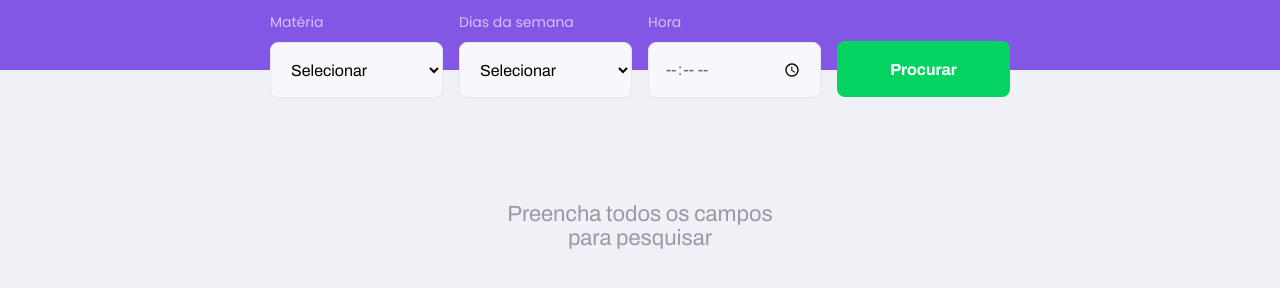
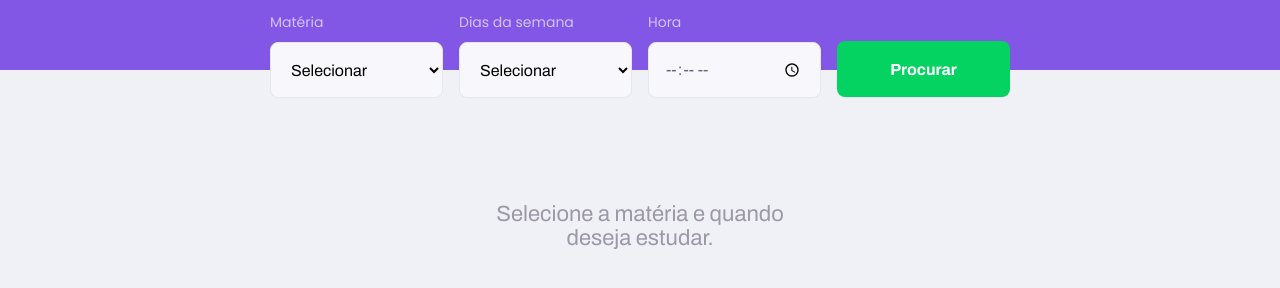
Before and after one commit to alexandrezardini/proffy, a React (Create React App) app: page /study in a window 1280 px wide. Shown: the part 270-558 px from the top of the page. Built offline with nearby package versions, Linux system fonts and the light colour scheme.

Commit message:
hooks for search state

```diff
--- a/src/pages/TeacherList/index.tsx
+++ b/src/pages/TeacherList/index.tsx
@@ -9,7 +9,7 @@ import './styles.css';
 import api from '../../services/api';
 
 function TeacherList() {
-  const [search, setSerch] = useState(['a']);
+  const [searchMessage, setSearchMessage] = useState('Selecione a matéria e quando deseja estudar.');
   const [teachers, setTeachers] = useState([]);
   const [subject, setSubject] = useState('');
   const [week_day, setWeekDay] = useState('');
@@ -17,35 +17,19 @@ function TeacherList() {
 
   async function searchTeachers(e: FormEvent) {
     e.preventDefault();
-    const response = await api.get('classes', {
-      params: { subject, week_day, time }
-    });
+    try {
+      const response = await api.get('classes', {
+        params: { subject, week_day, time }
+      });
 
-    setTeachers(response.data);
-    setSerch(teachers);
+      setTeachers(response.data);
+      setSearchMessage('Nenhum professor encontrado com sua pesquisa.');
+
+    } catch (e) {
+      setSearchMessage('Preencha todos os campos para pesquisar.')
+    }
   }
 
-  function checkSeachState() {
-    if (search.includes('a')) {
-      return (
-        <div className='empty-search'>
-          <h1 className='title-empty-list'>Preencha todos os campos para pesquisar</h1>
-        </div>
-      );
-    } else if (teachers.length > 0) {
-      return teachers.map((teacher: Teacher) => (
-        <TeacherItem key={teacher.id} teacher={teacher} />
-      ));
-    }
-
-    return (
-      <div className='empty-search'>
-        <h1 className='title-empty-list'>
-          Nenhum professor encontrado com sua pesquisa.
-        </h1>
-      </div>
-    );
-  }
 
   return (
     <div id='page-teacher-list' className='container'>
@@ -92,7 +76,17 @@ function TeacherList() {
         </form>
       </PageHeader>
 
-      <main>{checkSeachState()}</main>
+      <main>
+        {teachers.length === 0 ? (
+          <div className='empty-search'>
+            <h1 className='title-empty-list'>{searchMessage}</h1>
+          </div>
+        ) : (
+          teachers.map((teacher: Teacher) => (
+            <TeacherItem key={teacher.id} teacher={teacher} />
+          ))
+        )}
+      </main>
     </div>
   );
 }
```
